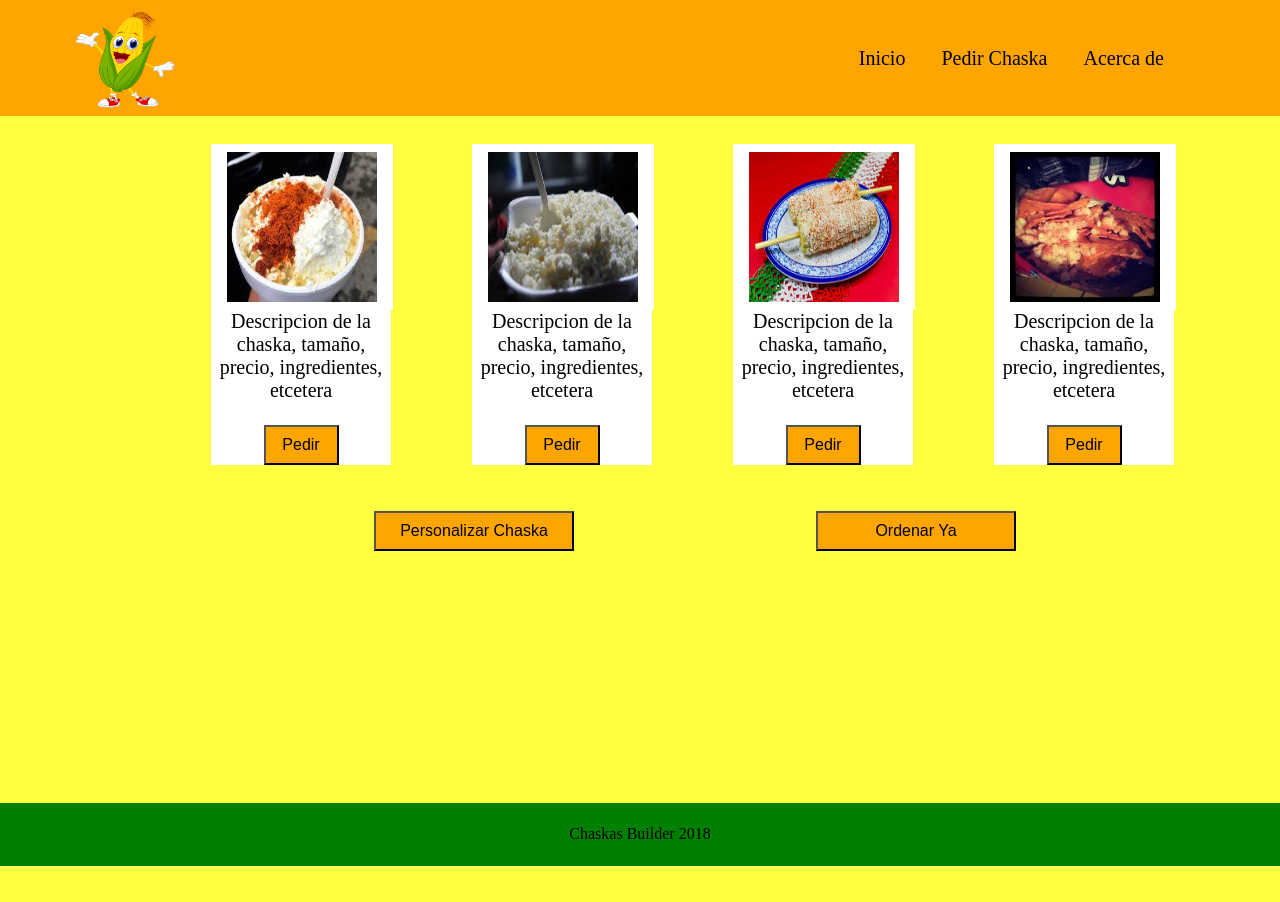
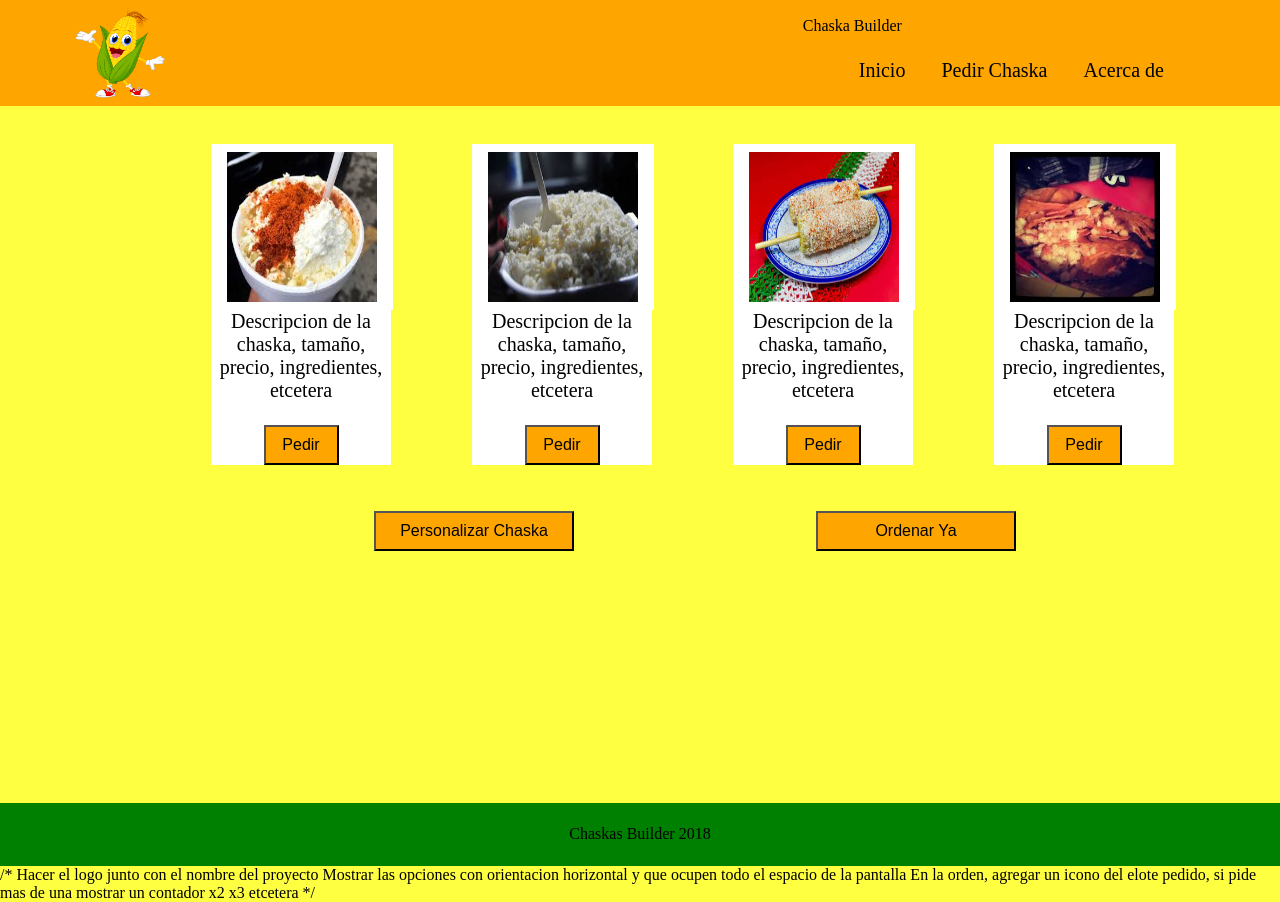
Before and after one commit to Kyn21kx/Arma-esta-pendejo, a plain HTML site: page Proyecto/index.html in a window 1280 px wide. Before the commit the page ends 866 px from the top, so only its background shows below. Drawn offline with Linux system fonts and the light colour scheme.

Commit message:
Add files via upload

```diff
--- a/Proyecto/index.html
+++ b/Proyecto/index.html
@@ -7,8 +7,9 @@
     <body>
        <header class="header">
            <div class="containers">
-              <img src="img/logo.png" width="100" height="100" class="logo">
+              <img src="img/logo.png" width="90" height="90" class="logo">
                <nav class="navigation">
+                 <p class="logotitulo">Chaska Builder </p>
                    <ul>
                        <li><a href="#">Inicio</a></li>
                        <li><a href="#">Pedir Chaska</a></li>
@@ -50,3 +51,9 @@
     </body>
     </LINK>
 </html>
+/*
+Hacer el logo junto con el nombre del proyecto
+Mostrar las opciones con orientacion horizontal y que ocupen todo el espacio de la pantalla
+En la orden, agregar un icono del elote pedido, si pide mas de una mostrar un contador x2 x3 etcetera
+
+*/
```
